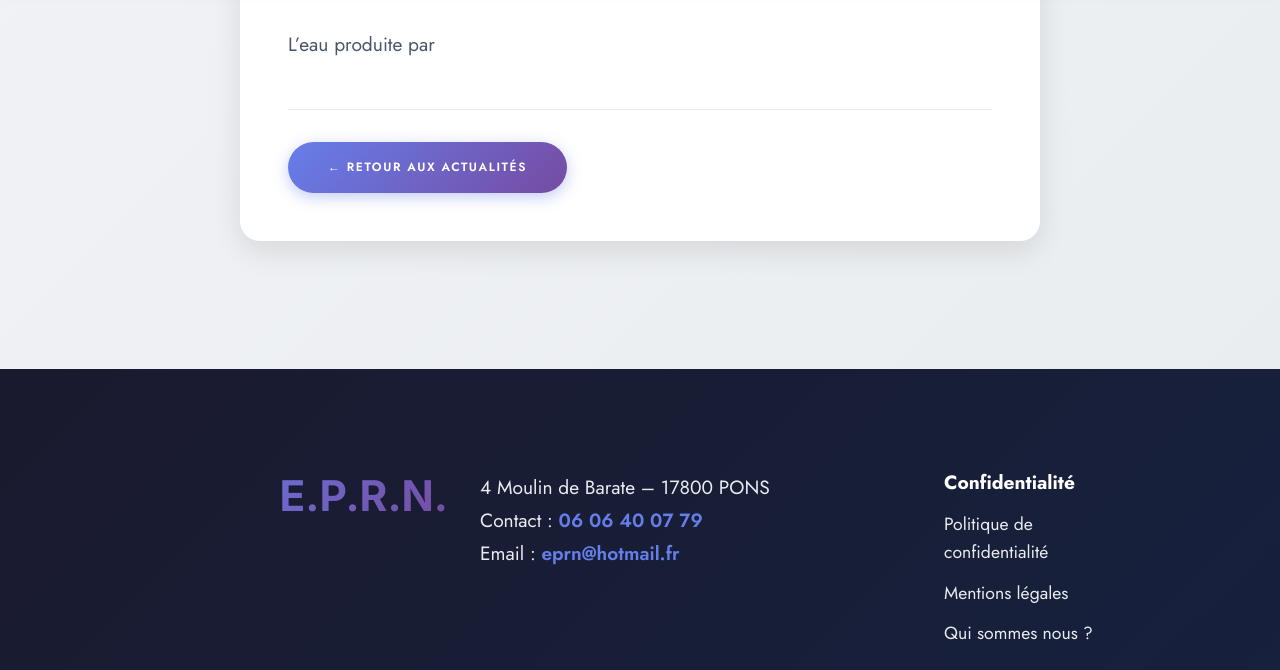
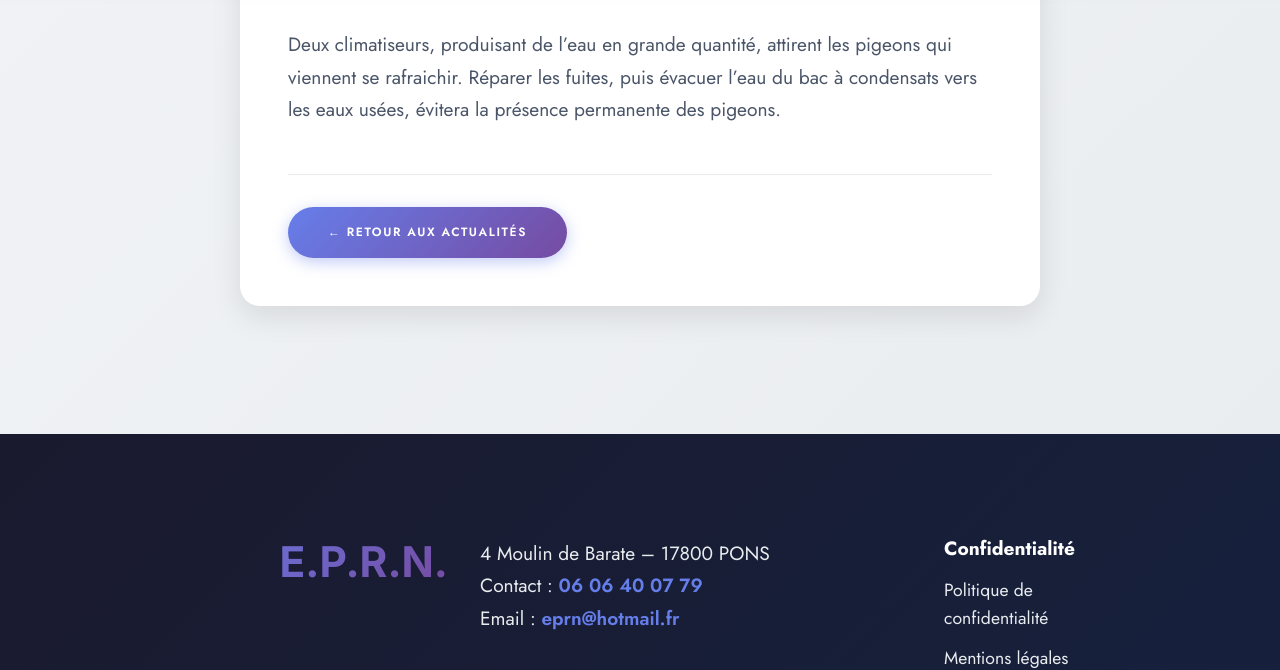
Before and after one commit to TheDoubleJo/eprn, a Jekyll site: the page built from _posts/2026-08-31-appater-et-abreuver-les-pigeons-présence-permanente.md, in a window 1280 px wide and 900 px high, scrolled down 1442 px, cut to the strip 230-900 px from the top of the window. Built offline with Jekyll 4.4.1, drawn with Linux system fonts in a browser that asks for light colours; some of the changed text lies outside the part shown.

Commit message:
Update Actualités “2026-08-31-appater-et-abreuver-les-pigeons-présence-permanente”

```diff
--- a/_posts/2026-08-31-appater-et-abreuver-les-pigeons-présence-permanente.md
+++ b/_posts/2026-08-31-appater-et-abreuver-les-pigeons-présence-permanente.md
@@ -1,10 +1,11 @@
 ---
 layout: post
 title: Appater et abreuver les pigeons = présence permanente
-description: Appater volontairement les pigeons urbains est interdit par l'article 120 des Règlements Sanitaires Départementaux
+description: Appater volontairement les pigeons urbains est interdit par l'article 120 des Règlements Sanitaires Départementaux.
 image: /images/uploads/Appatage.jpg
 youtube_url: https://youtu.be/PY83nUuuoBI?si=3bVrbmcVSOAtE8pr
 date: 2026-08-31 16:29:00 +0200
 ---
 
-L'eau produite par
+Deux climatiseurs, produisant de l'eau en grande quantité, attirent les pigeons qui viennent se rafraichir.
+Réparer les fuites, puis évacuer l'eau du bac à condensats vers les eaux usées, évitera la présence permanente des pigeons.
```
